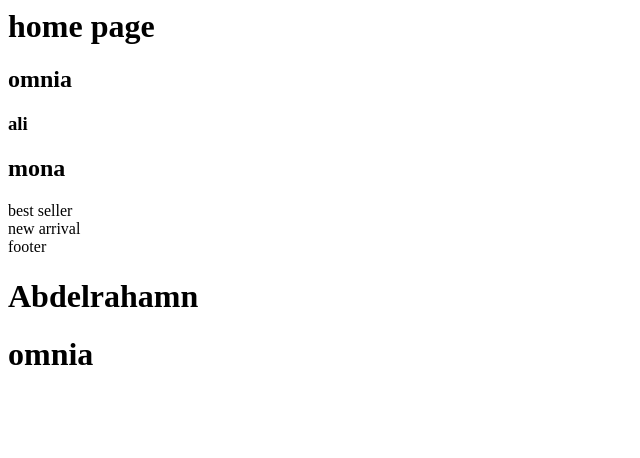
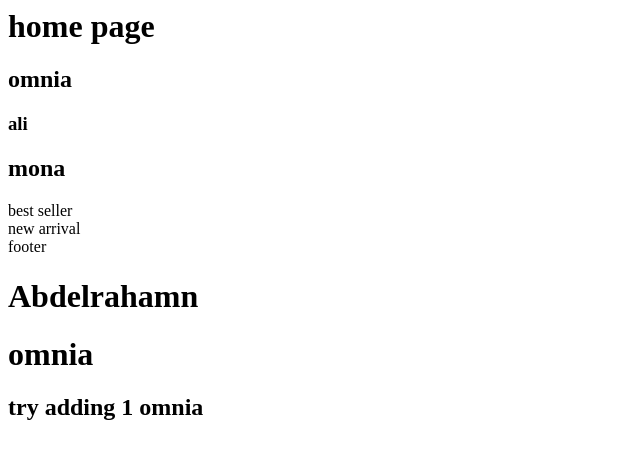
Before and after one commit to Omnia-Abdelhamed/s2GitSession, a plain HTML site: page index.html in a window 1280 px wide. Shown: the whole page, without its empty margins (0-640 px from the left). Drawn offline with Linux system fonts and the light colour scheme.

Commit message:
adding try omnia 1

```diff
--- a/index.html
+++ b/index.html
@@ -9,3 +9,5 @@
 </footer>
 <h1>Abdelrahamn</h1>
 <h1>omnia</h1>
+
+<h2>try adding 1 omnia</h2>
```
